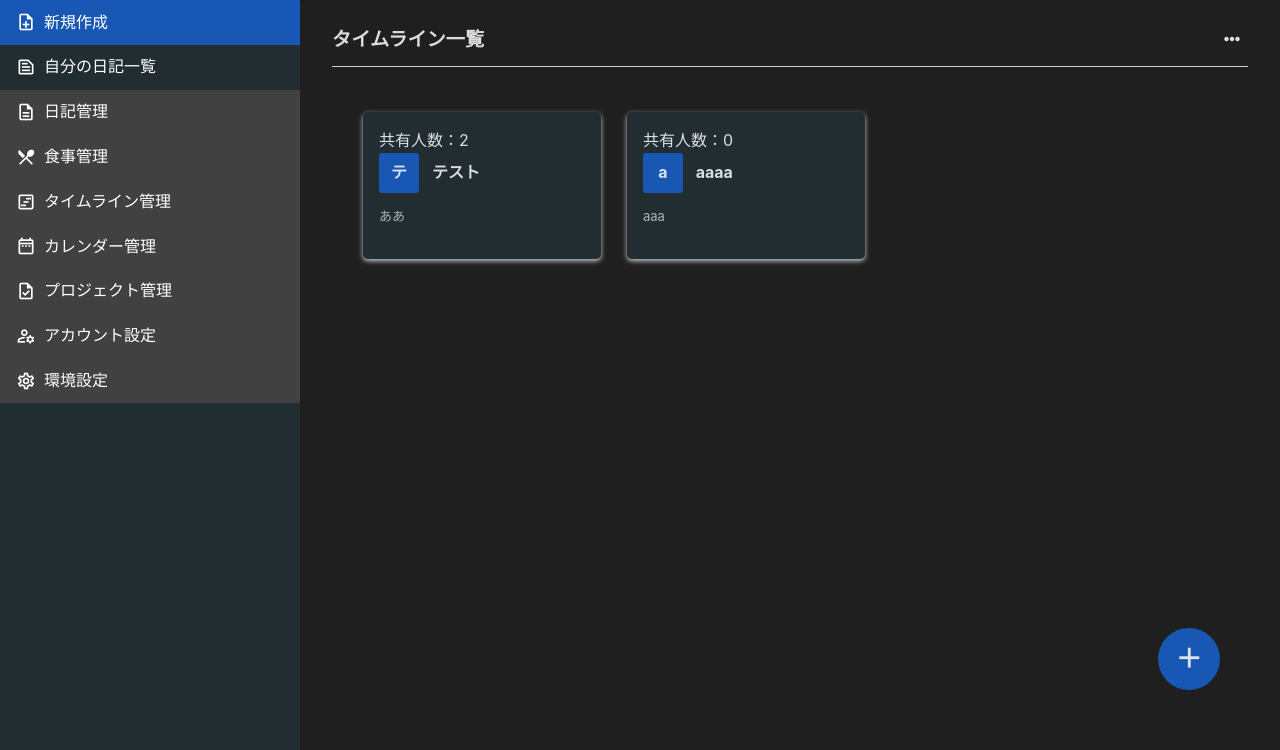
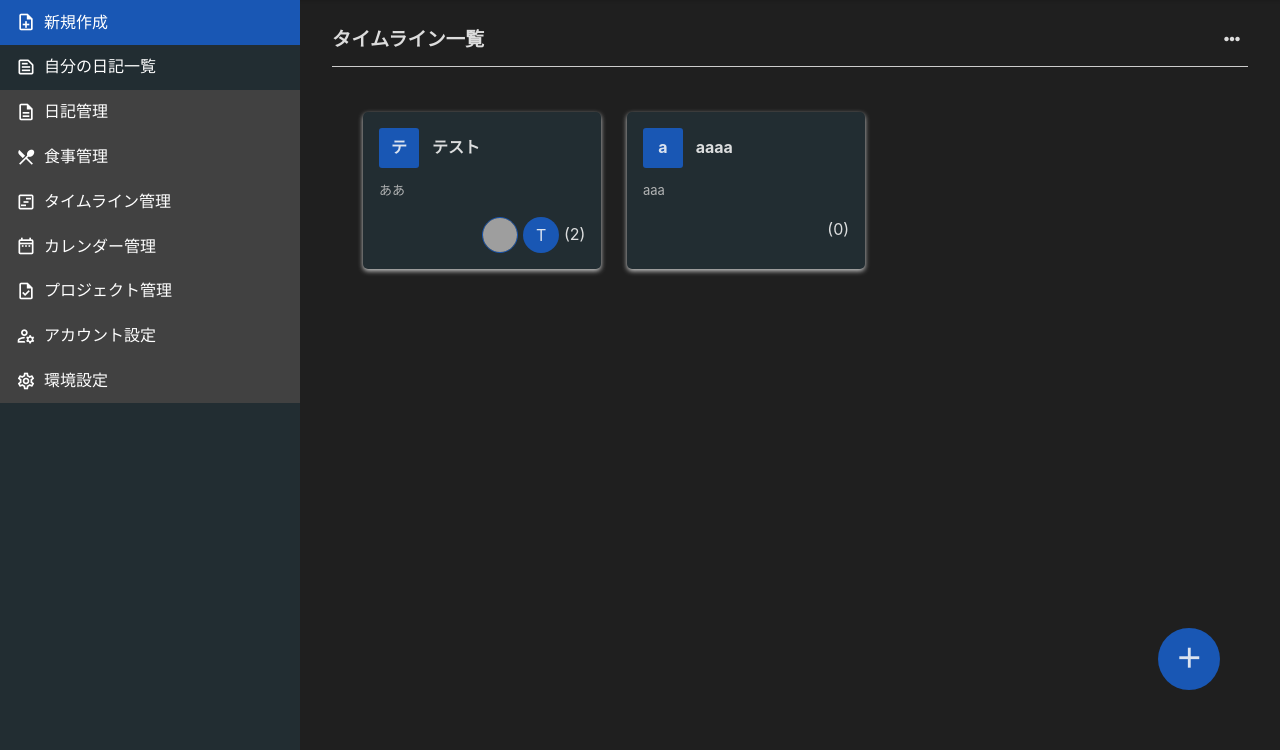
Before and after one commit to umb-pamaroom/life_20211104, a Django app: page /timeline/list/ in a window 1280 px wide. Shown: the part 50-800 px from the top of the page. Run offline with Django 3.2, Linux system fonts and the light colour scheme; a user stored in the database is signed in; data comes from the database, SQL or seed files in the repository; some libraries are stand-ins or nearby versions; grey boxes are pictures that could not be loaded.

Commit message:
no message

```diff
--- a/templates/timeline/list.html
+++ b/templates/timeline/list.html
@@ -42,7 +42,6 @@
           <a href="{% url 'app:TimelineItems' timeline.id %}" class="card-link">
             <div class="fb card-inner">
               <div class="top">
-                <p>共有人数：{{ timeline.members.count }}</p>
                 <div class="fb title-fb fbl">
                   <span class="text-icon fb">{{ timeline.title|first }}</span>
                   <p class="title">{{ timeline.title }}</p>
@@ -51,6 +50,21 @@
                 <p class="text">{{ timeline.description|truncatechars_html:50|linebreaksbr|default:"説明文はありません。" }}</p>
               </div>
               <div class="bottom">
+                <div class="icon-list fb jcfe">
+                  <!-- 最大3アカウントのみ表示 -->
+                  {% for member in timeline.members.all|slice:":3" %}
+                  <div class="account-icon">
+                    {% if member.avatar %}
+                    <img src="{{ member.avatar.url }}">
+                    {% else %}
+                    <span class="fb text-icon">
+                      {{ member.email|first|upper }}
+                    </span>
+                    {% endif %}
+                  </div>
+                  {% endfor %}
+                  <p>({{ timeline.members.count }})</p>
+                </div>
               </div>
             </div>
           </a>
```
